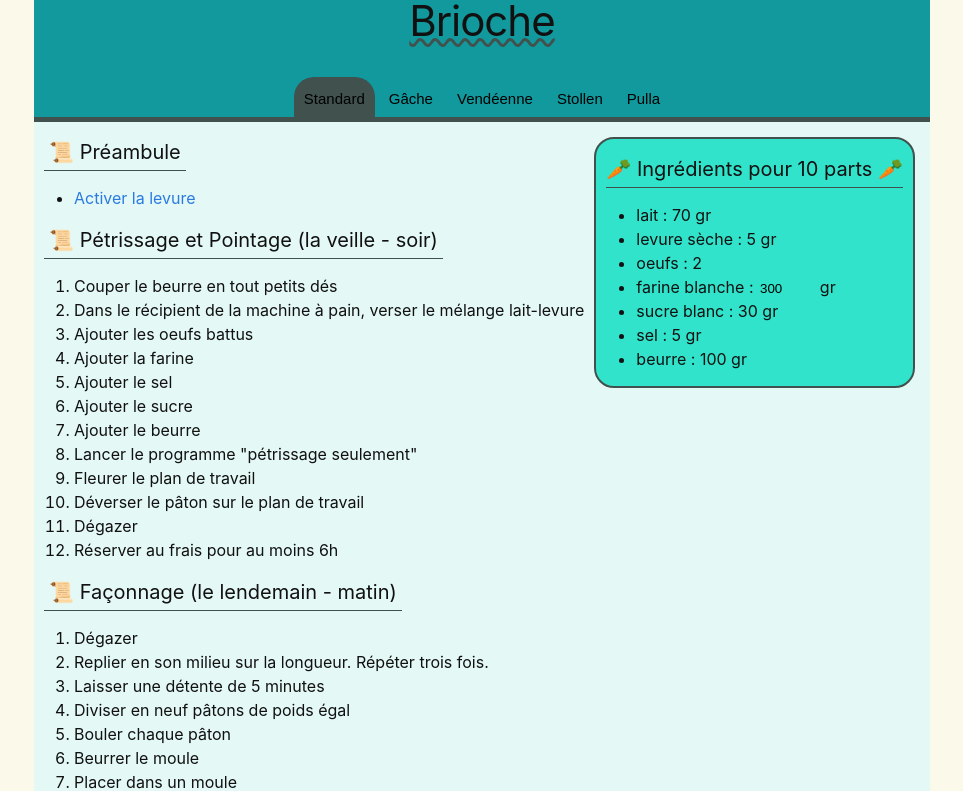
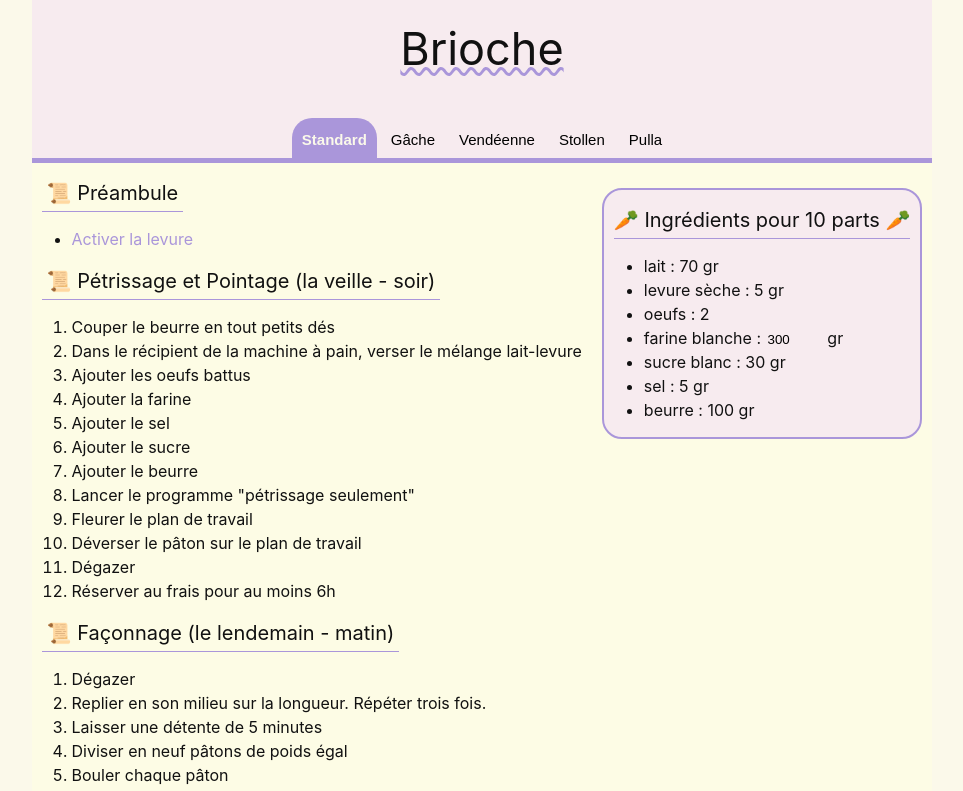
Before and after one commit to vianneyfaivre/recipe, a Svelte app: page / in a window 1280 px wide. Shown: the top 791 px of the page, without its empty margins (158-1121 px from the left). Built offline with nearby package versions, Linux system fonts and the light colour scheme.

Commit message:
changed theme colors

```diff
--- a/src/components/Recipe.svelte
+++ b/src/components/Recipe.svelte
@@ -30,7 +30,7 @@ export let recipe: RecipeDTO;
         position: sticky;
         top: 15px;
 
-        margin-right: 15px;
+        margin: 10px 10px;
         padding: 15px 10px 0 10px;
 
         border: 2px solid var(--border-color);
@@ -44,15 +44,14 @@ export let recipe: RecipeDTO;
     }
 
     .steps-panel {
-        padding-left: 10px;
-        padding-right: 10px;
+        padding: 0 10px;
         flex: 1 1 auto;
     }
 
     .bottom-panel {
-
+        background-color: var(--footer-bg-color);
         border-top: 5px solid var(--border-color);
-        padding-top: 15px;
+        padding: 15px 10px 0 10px;
     }
 
     @media all and (max-width: 700px) {
@@ -78,7 +77,6 @@ export let recipe: RecipeDTO;
             top: 0;
             width: 85%;
             margin: auto;
-            margin-bottom: 15px;
         }
 
     }
--- a/src/components/RecipeButtons.svelte
+++ b/src/components/RecipeButtons.svelte
@@ -43,6 +43,8 @@ nav button:hover {
 }
 
 nav button.active {
+    color: var(--behind-bg-color);
+    font-weight: bold;
     background-color: var(--border-color);
     border-top-left-radius: 20px;
     border-top-right-radius: 20px;
--- a/src/layout/GlobalStyle.svelte
+++ b/src/layout/GlobalStyle.svelte
@@ -1,35 +1,21 @@
 <style>
     :root {
-        /* Darkest -> Lightest */
-        --border-color: #40514E;
-        --header-bg-color: #11999E;
-        --content-side-bg-color: #30E3CA;
-        --content-main-bg-color: #E4F9F5;
-        --behind-bg-color: #fbf9ea;
-
-        /* Theme 1
+        /* Theme - Blue/Pink
         --border-color: #F38BA0;
         --header-bg-color: #B5EAEA;
-        --content-side-bg-color: #FFBCBC;
+        --content-side-bg-color: #B5EAEA;
         --content-main-bg-color: #EDF6E5;
+        --footer-bg-color: var(--header-bg-color);
         --behind-bg-color: #EDF6E5;
         */
 
-        /* Theme 2
-        --border-color: #FF7878;
-        --header-bg-color: #E0C097;
-        --content-side-bg-color: #F3F0D7;
-        --content-main-bg-color: #CEE5D0;
+        /* Theme - Purple/Yellow */
+        --border-color: #AA96DA;
+        --header-bg-color: #F7EBEF;
+        --content-side-bg-color: var(--header-bg-color);
+        --content-main-bg-color: #FDFCE5;
+        --footer-bg-color: var(--header-bg-color);
         --behind-bg-color: #fbf9ea;
-        */
-
-        /* Theme 3
-        --border-color: #95E1D3;
-        --header-bg-color: #F38181;
-        --content-side-bg-color: #f4e5ac;
-        --content-main-bg-color: #EAFFD0;
-        --behind-bg-color: #fbf9ea;
-        */
     }
 
     :global(body) {
@@ -44,7 +30,7 @@
         font-size: 45px;
         text-align: center;
         text-decoration: 3px underline wavy var(--border-color);
-        padding-bottom: 35px;
+        padding: 15px 0 35px 0;
         margin-bottom: 0px;
         background-color: var(--header-bg-color);
     }
@@ -64,6 +50,14 @@
         display: inline-block;
     }
 
+    :global(a) {
+        color: var(--border-color);
+    }
+
+    :global(a:visited) {
+        color: var(--border-color);
+    }
+
     @media all and (max-width: 700px) {
         :global(h3) {
             display: block;
--- a/src/layout/Page.svelte
+++ b/src/layout/Page.svelte
@@ -6,11 +6,9 @@
 
 <GlobalStyle />
 
-<article class="post h-entry recette">
+<article class="recette">
 
-    <header>
-        <h1 class="post-title p-name">{title}</h1>
-    </header>
+    <h1>{title}</h1>
 
     <section>
         <slot></slot>
```
